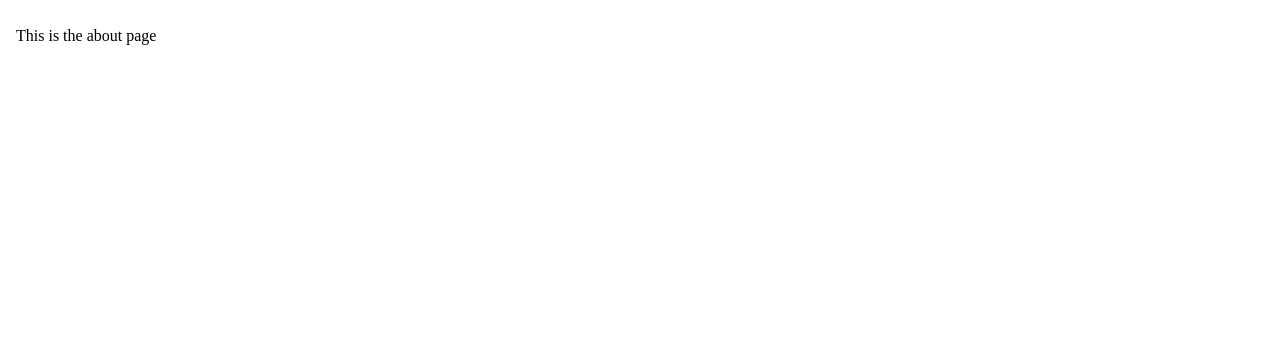
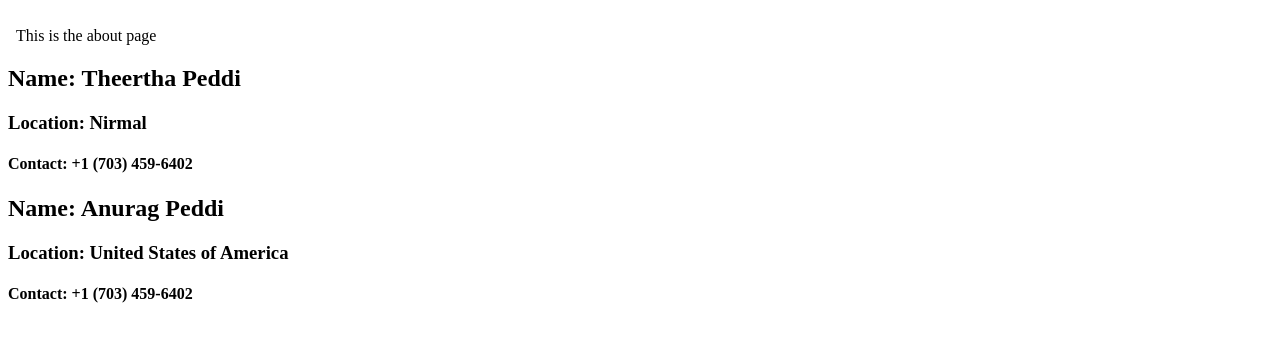
Before and after one commit to AnuragAnalog/namaskaram-react, a React (Vite) app: page /about in a window 1280 px wide. Shown: the part 183-524 px from the top of the page. Built offline with nearby package versions, Linux system fonts and the light colour scheme.

Commit message:
added class based components

```diff
--- a/src/components/About.jsx
+++ b/src/components/About.jsx
@@ -1,4 +1,7 @@
 import React from "react"
+
+import User from "./User"
+import UserClass from "./UserClass"
 
 function About() {
     return (
@@ -8,6 +11,8 @@ function About() {
                 <body>
                     This is the about page
                 </body>
+                <User name="Theertha Peddi" location="Nirmal" contact="+1 (703) 459-6402"/>
+                <UserClass name="Anurag Peddi" location="United States of America" contact="+1 (703) 459-6402"/>
             </div>
         </>
     )
--- /dev/null
+++ b/src/components/User.jsx
@@ -0,0 +1,17 @@
+import React from "react"
+
+function User(props) {
+    const {name, location, contact} = props;
+
+    return (
+        <>
+            <div className="user-card">
+                <h2> Name: {name} </h2>
+                <h3> Location: {location} </h3>
+                <h4> Contact: {contact} </h4>
+            </div>
+        </>
+    )
+}
+
+export default User;
--- /dev/null
+++ b/src/components/UserClass.jsx
@@ -0,0 +1,22 @@
+import React from "react"
+
+class UserClass extends React.Component {
+    constructor(props) {
+        super(props)
+
+        console.log("UserClass constructor")
+    }
+    render() {
+        return (
+            <>
+                <div className="user-card">
+                    <h2> Name: {this.props.name} </h2>
+                    <h3> Location: {this.props.location} </h3>
+                    <h4> Contact: {this.props.contact} </h4>
+                </div>
+            </>
+        )
+    }
+}
+
+export default UserClass;
```
